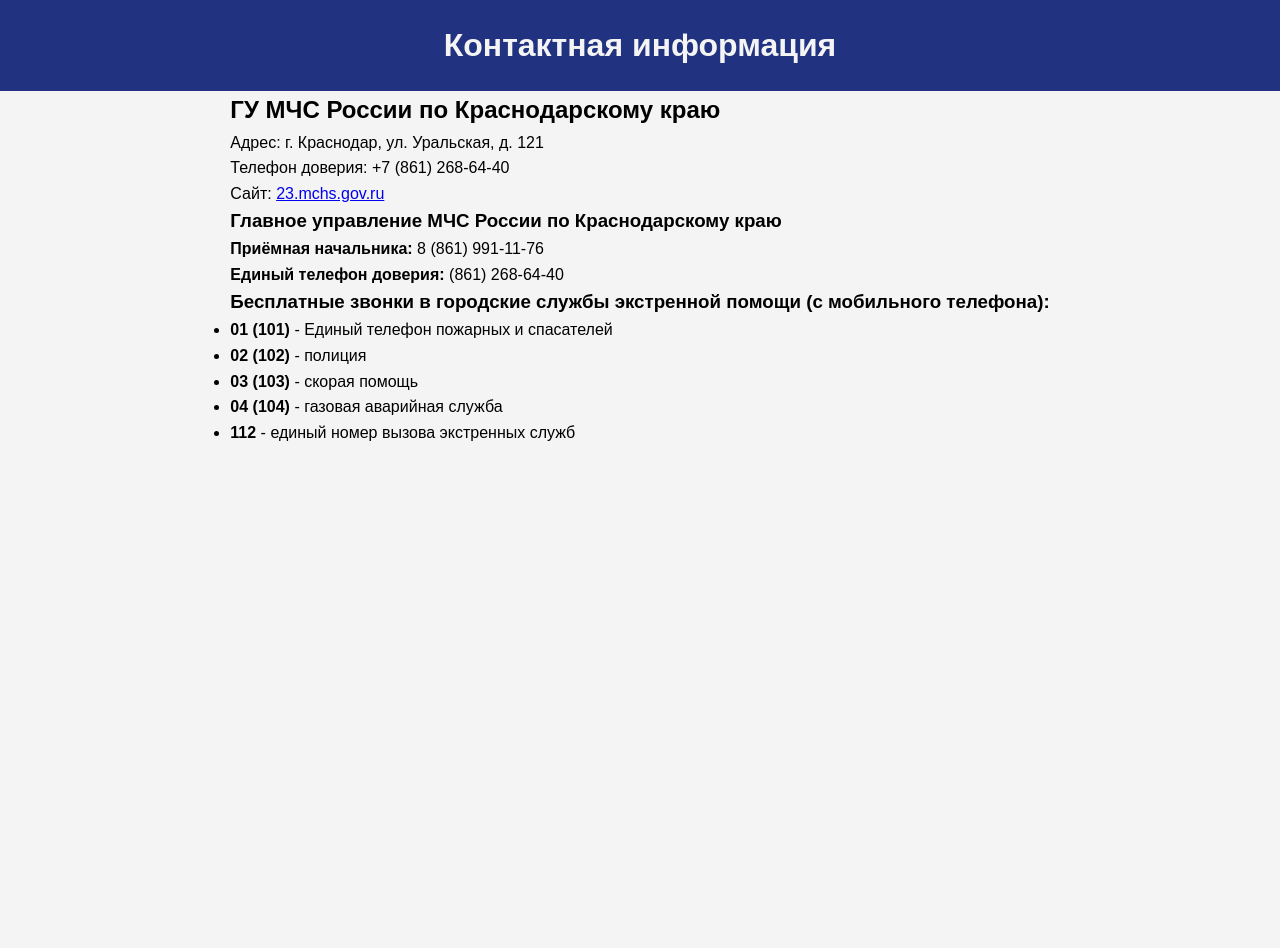
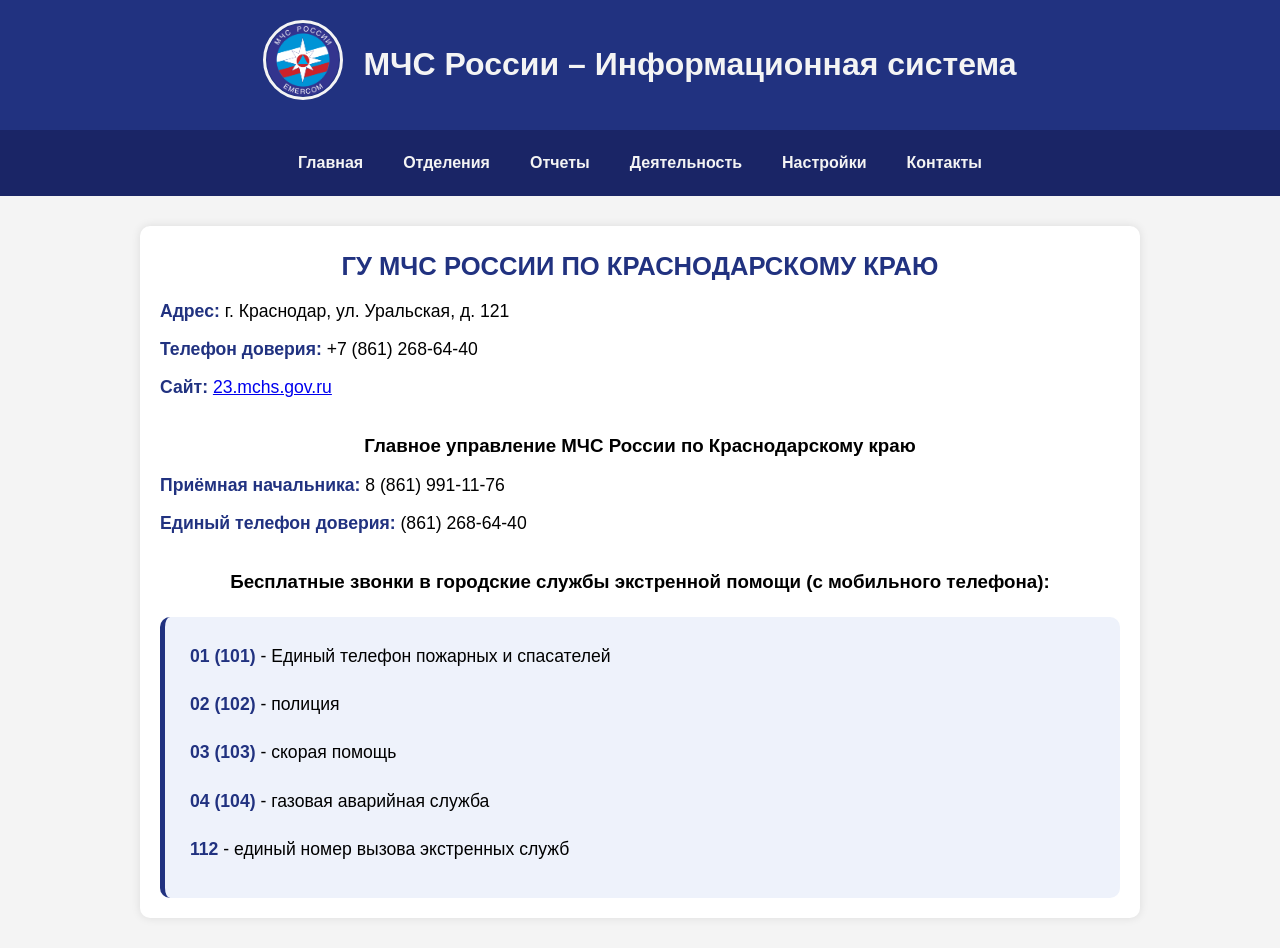
Before and after one commit to Bakla83/Mchs, a Django app: page /contacts/ in a window 1280 px wide. Before the commit the page ends 441 px from the top, so only its background shows below. Run offline with Django 5.2, Linux system fonts and the light colour scheme.

Commit message:
Adding frontend to contacts.html

```diff
--- a/mchs_app/templates/contacts.html
+++ b/mchs_app/templates/contacts.html
@@ -1,27 +1,129 @@
 <!DOCTYPE html>
+{% load static %}
 <html lang="ru">
 <head>
     <meta charset="UTF-8">
     <meta name="viewport" content="width=device-width, initial-scale=1.0">
-    <title>Контакты МЧС</title>
-    <link rel="stylesheet" href="/static/css/style.css">
+    <title>Контакты</title>
+    <link rel="icon" href="{% static 'image/pngwing.png' %}" type="image/png">
+    <link rel="stylesheet" href="{% static 'css/style.css' %}">
+    <style>
+         .contact-info p {
+            margin-bottom: 10px;
+            font-size: 1.1em;
+        }
+
+        .contact-info p strong {
+            color: #213280;
+        }
+
+        /* Обновление стилей для номеров телефонов */
+        .phone-number {
+            white-space: nowrap; /* Запрет на перенос номеров телефонов */
+        }
+
+        .emergency-numbers {
+            padding: 20px;
+            background-color: #eef2fb;
+            border-left: 5px solid #213280;
+            border-radius: 10px;
+            margin-top: 20px;
+        }
+
+        .emergency-numbers li {
+            list-style-type: none;
+            margin-bottom: 10px;
+            padding: 5px;
+            font-size: 1.1em;
+        }
+
+        .emergency-numbers li strong {
+            color: #213280;
+            font-weight: 700;
+        }
+
+        .title-container {
+            text-align: center;
+            margin-bottom: 10px;
+        }
+
+        .title-container h2 {
+            font-size: 1.6em;
+            color: #213280;
+            text-transform: uppercase;
+            margin-bottom: 10px;
+        }
+
+        .contact-info-container {
+            margin-bottom: 30px;
+        }
+    </style>
 </head>
 <body>
     <header>
-        <h1>Контактная информация</h1>
+        <div class="logo-container">
+            <div class="logo">
+                <img src="{% static 'image/pngwing.png' %}" alt="MCHS Logo">
+            </div>
+        </div>
+        <div class="title">
+            <h1>МЧС России – Информационная система</h1>
+        </div>
     </header>
-    <main>
-        <h2>ГУ МЧС России по Краснодарскому краю</h2>
-        <p>Адрес: г. Краснодар, ул. Уральская, д. 121</p>
-        <p>Телефон доверия: +7 (861) 268-64-40</p>
-        <p>Сайт: <a href="http://23.mchs.gov.ru/">23.mchs.gov.ru</a></p>
 
-        <h3>Главное управление МЧС России по Краснодарскому краю</h3>
-        <p><strong>Приёмная начальника:</strong> 8 (861) 991-11-76</p>
-        <p><strong>Единый телефон доверия:</strong> (861) 268-64-40</p>
+    <nav>
+        <div class="nav-container">
+            <div class="menu-toggle" onclick="toggleMenu()">☰</div>
+            <ul class="main-menu">
+                <li><a href="/main">Главная</a></li>
+                <li><a href="#">Отделения</a></li>
+                <li class="dropdown">
+                    <a href="#" class="dropbtn">Отчеты</a>
+                    <div class="dropdown-content">
+                        <a href="{% url 'create_report' %}">Создать новый отчёт</a>
+                        <a href="{% url 'create_report' %}">Все отчёты</a>
+                    </div>
+                </li>
+                <li><a href="#">Деятельность</a></li>
+                <li class="dropdown">
+                    <a href="#" class="dropbtn">Настройки</a>
+                    <div class="dropdown-content">
+                        <a href="#">Пользовательские настройки</a>
+                        <a href="#">Настройки доступности</a>
+                        <a href="{% url 'admin_page' %}" target="_blank">Администрирование</a>
+                    </div>
+                </li>
+                <li><a href="{% url 'contacts' %}">Контакты</a></li>
+            </ul>
+        </div>
+    </nav>
 
-        <h3>Бесплатные звонки в городские службы экстренной помощи (с мобильного телефона):</h3>
-        <ul>
+    <main class="content">
+        <div class="title-container">
+            <h2>ГУ МЧС России по Краснодарскому краю</h2>
+        </div>
+        <div class="contact-info-container">
+            <div class="contact-info">
+                <p><strong>Адрес:</strong> г. Краснодар, ул. Уральская, д. 121</p>
+                <p><strong>Телефон доверия:</strong> <span class="phone-number">+7 (861) 268-64-40</span></p>
+                <p><strong>Сайт:</strong> <a href="http://23.mchs.gov.ru/" target="_blank">23.mchs.gov.ru</a></p>
+            </div>
+        </div>
+
+        <div class="title-container">
+            <h3>Главное управление МЧС России по Краснодарскому краю</h3>
+        </div>
+        <div class="contact-info-container">
+            <div class="contact-info">
+                <p><strong>Приёмная начальника:</strong> <span class="phone-number">8 (861) 991-11-76</span></p>
+                <p><strong>Единый телефон доверия:</strong> <span class="phone-number">(861) 268-64-40</span></p>
+            </div>
+        </div>
+
+        <div class="title-container">
+            <h3>Бесплатные звонки в городские службы экстренной помощи (с мобильного телефона):</h3>
+        </div>
+        <ul class="emergency-numbers">
             <li><strong>01 (101)</strong> - Единый телефон пожарных и спасателей</li>
             <li><strong>02 (102)</strong> - полиция</li>
             <li><strong>03 (103)</strong> - скорая помощь</li>
@@ -29,5 +131,12 @@
             <li><strong>112</strong> - единый номер вызова экстренных служб</li>
         </ul>
     </main>
+
+    <script>
+        function toggleMenu() {
+            const navContainer = document.querySelector('.nav-container');
+            navContainer.classList.toggle('open');
+        }
+    </script>
 </body>
 </html>
--- a/mchs_app/templates/create_report.html
+++ b/mchs_app/templates/create_report.html
@@ -42,7 +42,7 @@
                         <a href="{% url 'admin_page' %}" target="_blank">Администрирование</a>
                     </div>
                 </li>
-                <li><a href="{% url 'contacts' %}" target="_blank">Контакты</a></li>
+                <li><a href="{% url 'contacts' %}">Контакты</a></li>
             </ul>
         </div>
     </nav>
--- a/mchs_app/templates/main.html
+++ b/mchs_app/templates/main.html
@@ -42,7 +42,7 @@
                         <a href="{% url 'admin_page' %}" target="_blank">Администрирование</a>
                     </div>
                 </li>
-                <li><a href="{% url 'contacts' %}" target="_blank">Контакты</a></li>
+                <li><a href="{% url 'contacts' %}">Контакты</a></li>
             </ul>
         </div>
     </nav>
```
